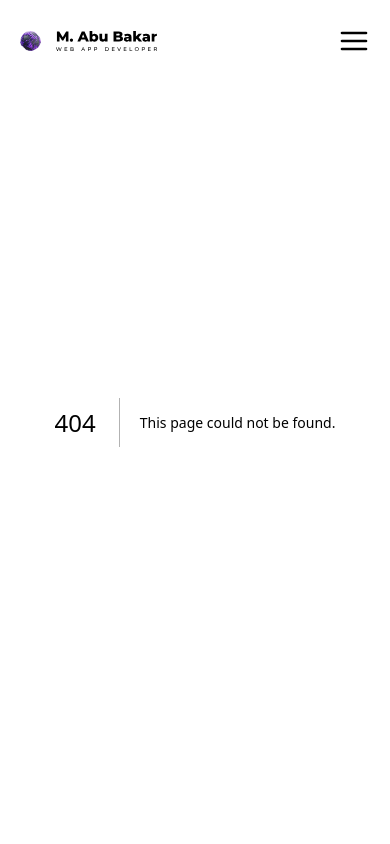
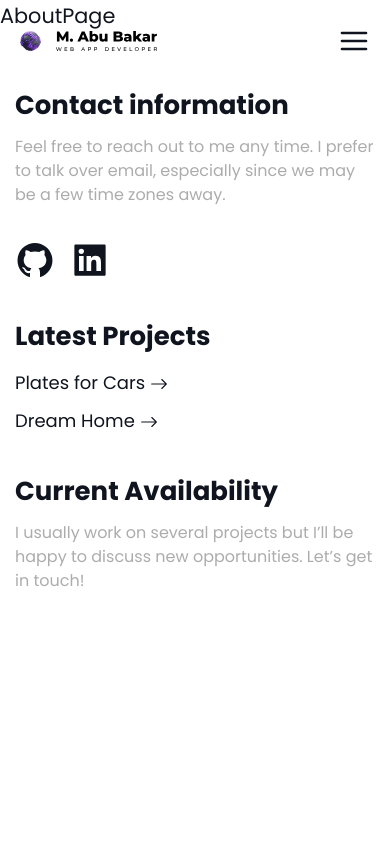
Before and after one commit to abubakar-sarwar/portfolio, a Next.js app: page /about in a window 390 px wide. Before the commit this address had no page. Shown: the top 844 px of the page. Built offline with nearby package versions, Linux system fonts and the light colour scheme.

Commit message:
insta link

```diff
--- a/app/_components/homeComponents/whatsNew.tsx
+++ b/app/_components/homeComponents/whatsNew.tsx
@@ -28,7 +28,7 @@
                   <p>
                     <strong>Social</strong>&nbsp;latest on instagram.
                   </p>
-                  <Link href="/" target="_blank" className="mt-1 lr-crc">
+                  <Link href="https://www.instagram.com/web_dev_pk/" target="_blank" className="mt-1 lr-crc">
                     Discover My Insta&nbsp;
                     <BsArrowRight />
                   </Link>
--- /dev/null
+++ b/app/about/page.tsx
@@ -0,0 +1,7 @@
+const AboutPage = () => {
+  return (
+    <div>AboutPage</div>
+  )
+}
+
+export default AboutPage
--- a/css/styles.css
+++ b/css/styles.css
@@ -553,7 +553,7 @@
     margin-top: 30px;
   }
   .featured .detail-left {
-    margin-bottom: 30px;
+    margin: 30px 0;
   }
 }
 .featured .featured-img {
--- a/scss/Components/_featured.scss
+++ b/scss/Components/_featured.scss
@@ -17,7 +17,7 @@
       margin-top: 30px;
     }
     .detail-left {
-      margin-bottom: 30px;
+      margin: 30px 0;
     }
   }
 
```
Also changed, not shown: 1 other file (tests, documents, lock files or other folders).
